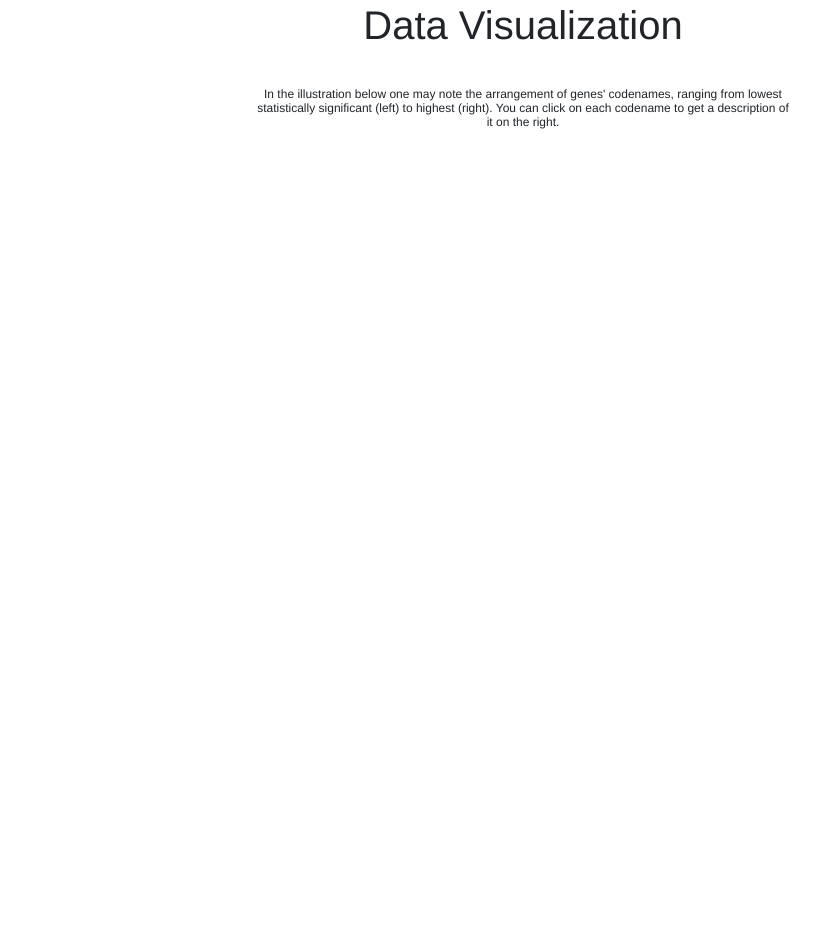
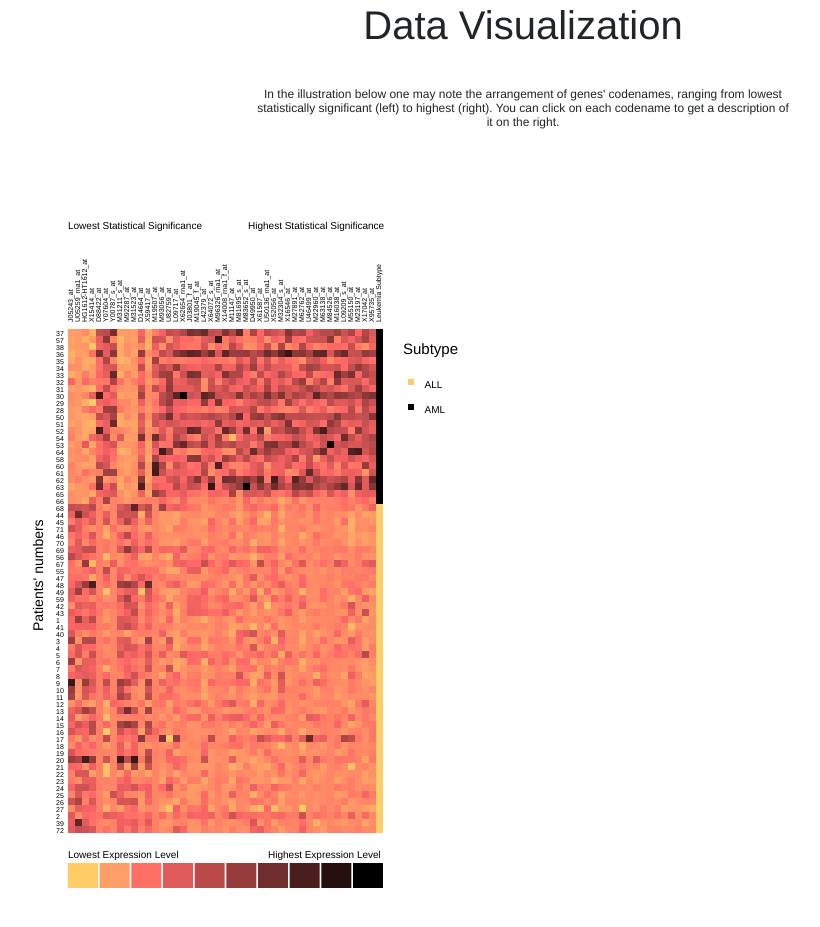
Before and after one commit to alonsojg/alonsojg.github.io, a plain HTML site: page index.html in a window 1280 px wide. Shown: the part 891-1818 px from the top of the page, without its empty margins (117-937 px from the left). Drawn offline with nearby package versions, Linux system fonts and the light colour scheme.

Commit message:
Change d3js script tag, 2nd

```diff
--- a/index.html
+++ b/index.html
@@ -2,7 +2,7 @@
 <html>
   <head>
     <meta charset='utf-8'>
-    <script src="https://d3js.org/d3.v4.min.js"></script>
+    <script src="//cdnjs.cloudflare.com/ajax/libs/d3/3.5.6/d3.min.js"></script>
     <script type="text/javascript" src='data.js'></script>
     <script type="text/javascript" src="gene_description.js"></script>
     <link rel="stylesheet" href="https://maxcdn.bootstrapcdn.com/bootstrap/4.0.0-beta/css/bootstrap.min.css" integrity="sha384-/Y6pD6FV/Vv2HJnA6t+vslU6fwYXjCFtcEpHbNJ0lyAFsXTsjBbfaDjzALeQsN6M" crossorigin="anonymous">
```
